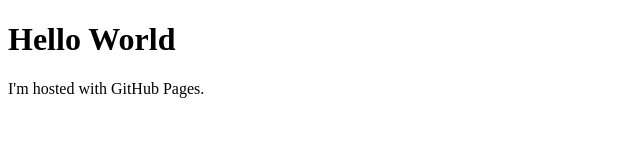
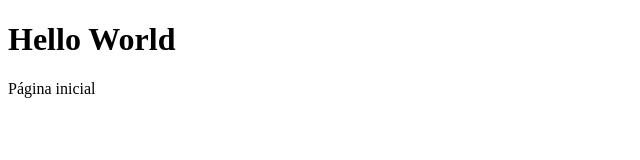
Before and after one commit to salvego/https-salvego.github.io-, a plain HTML site: page index.html in a window 1280 px wide. Shown: the whole page, without its empty margins (0-640 px from the left). Drawn offline with Linux system fonts and the light colour scheme.

Commit message:
Update index.html

```diff
--- a/index.html
+++ b/index.html
@@ -2,6 +2,6 @@
 <html>
 <body>
 <h1>Hello World</h1>
-<p>I'm hosted with GitHub Pages.</p>
+<p>Página inicial</p>
 </body>
 </html>
```
